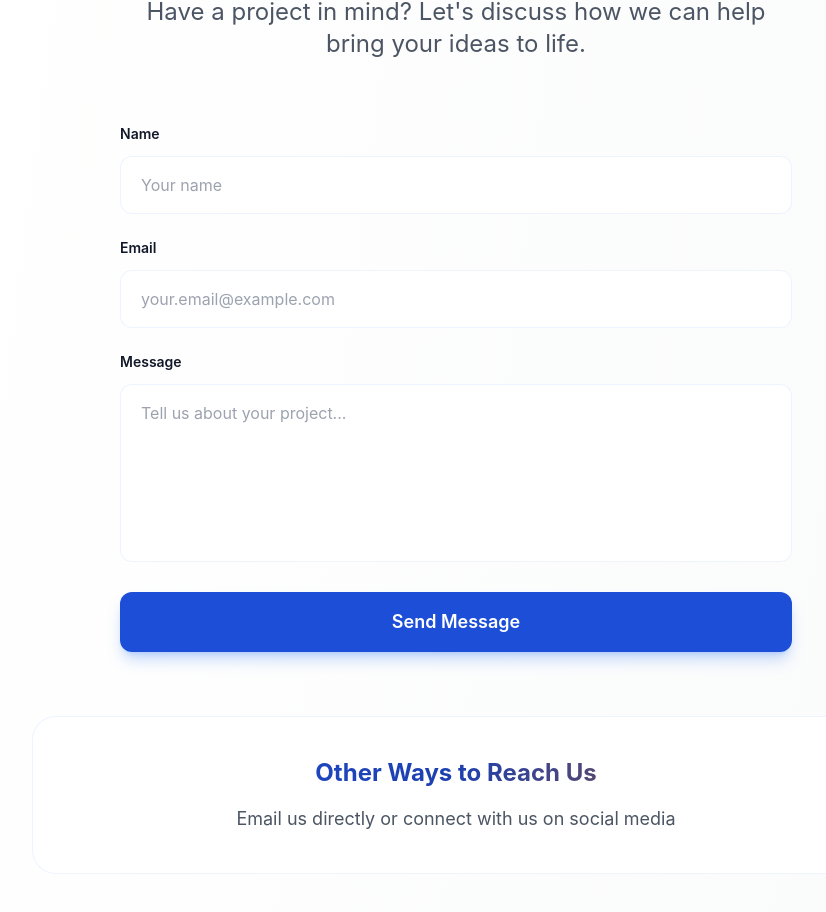
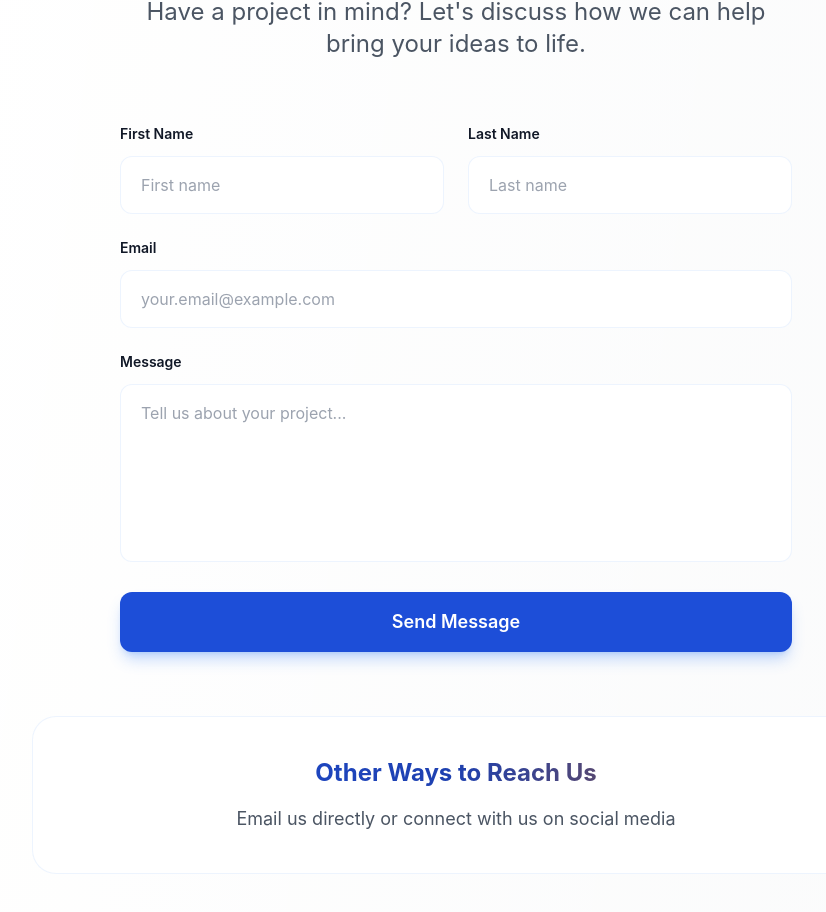
Before and after one commit to diwashsapkota/createwithdiwash, a Next.js app: page / in a window 1280 px wide. Shown: the part 9198-10110 px from the top of the page, without its empty margins (184-1010 px from the left). Built offline with nearby package versions, Linux system fonts and the light colour scheme.

Commit message:
Update contact form: use Formspree endpoint and separate first/last name fields

```diff
--- a/app/page.tsx
+++ b/app/page.tsx
@@ -4,7 +4,8 @@ import { useState } from 'react';
 
 export default function Home() {
   const [formData, setFormData] = useState({
-    name: '',
+    firstName: '',
+    lastName: '',
     email: '',
     message: '',
     website: '', // Honeypot field
@@ -31,24 +32,24 @@ export default function Home() {
     }
 
     try {
-      const response = await fetch('/api/contact', {
+      const response = await fetch('https://formspree.io/f/xnjndabz', {
         method: 'POST',
         headers: {
           'Content-Type': 'application/json',
+          'Accept': 'application/json',
         },
         body: JSON.stringify({
-          name: formData.name.trim(),
+          firstName: formData.firstName.trim(),
+          lastName: formData.lastName.trim(),
           email: formData.email.trim(),
           message: formData.message.trim(),
-          timestamp: formStartTime,
         }),
       });
 
       if (response.ok) {
         setStatus('success');
-        setFormData({ name: '', email: '', message: '', website: '' });
+        setFormData({ firstName: '', lastName: '', email: '', message: '', website: '' });
       } else {
-        const errorData = await response.json();
         setStatus('error');
       }
     } catch (error) {
@@ -668,23 +669,43 @@ export default function Home() {
 
         <div className="max-w-2xl mx-auto">
           <form onSubmit={handleSubmit} className="space-y-6 animate-slide-up">
+            <div className="grid grid-cols-1 sm:grid-cols-2 gap-6">
               <div>
                 <label
-                htmlFor="name"
+                  htmlFor="firstName"
                   className="block text-sm font-semibold mb-3 text-gray-900 dark:text-gray-50"
                 >
-                Name
+                  First Name
                 </label>
                 <input
                   type="text"
-                id="name"
-                name="name"
-                value={formData.name}
+                  id="firstName"
+                  name="firstName"
+                  value={formData.firstName}
                   onChange={handleChange}
                   required
                   className="w-full px-5 py-4 glass border border-gray-200/50 dark:border-gray-800/50 rounded-xl text-gray-900 dark:text-gray-50 focus:outline-none focus:ring-2 focus:ring-blue-500 dark:focus:ring-blue-400 transition-all"
-                placeholder="Your name"
+                  placeholder="First name"
                 />
+              </div>
+              <div>
+                <label
+                  htmlFor="lastName"
+                  className="block text-sm font-semibold mb-3 text-gray-900 dark:text-gray-50"
+                >
+                  Last Name
+                </label>
+                <input
+                  type="text"
+                  id="lastName"
+                  name="lastName"
+                  value={formData.lastName}
+                  onChange={handleChange}
+                  required
+                  className="w-full px-5 py-4 glass border border-gray-200/50 dark:border-gray-800/50 rounded-xl text-gray-900 dark:text-gray-50 focus:outline-none focus:ring-2 focus:ring-blue-500 dark:focus:ring-blue-400 transition-all"
+                  placeholder="Last name"
+                />
+              </div>
             </div>
 
             <div>
```
Lines whose indentation alone changed are shown as unchanged.
